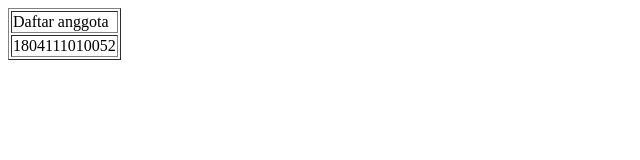
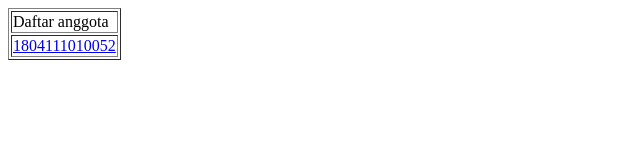
Before and after one commit to alzaadriansyah/TKT311-2020-RD3-MyEvaluation, a plain HTML site: page index.html in a window 1280 px wide. Shown: the whole page, without its empty margins (0-640 px from the left). Drawn offline with Linux system fonts and the light colour scheme.

Commit message:
edit indexnim

```diff
--- a/index.html
+++ b/index.html
@@ -6,9 +6,7 @@
  <body>
  <table border=”0”>
  <tr><td>Daftar anggota</td></tr>
-
- <tr><td><a href-"1804111010052.html">1804111010052 </a></td> </tr>
-
+ <tr><td><a href="1804111010052.html">1804111010052 </a></td> </tr>
  </table>
  </body>
 </html>
```
